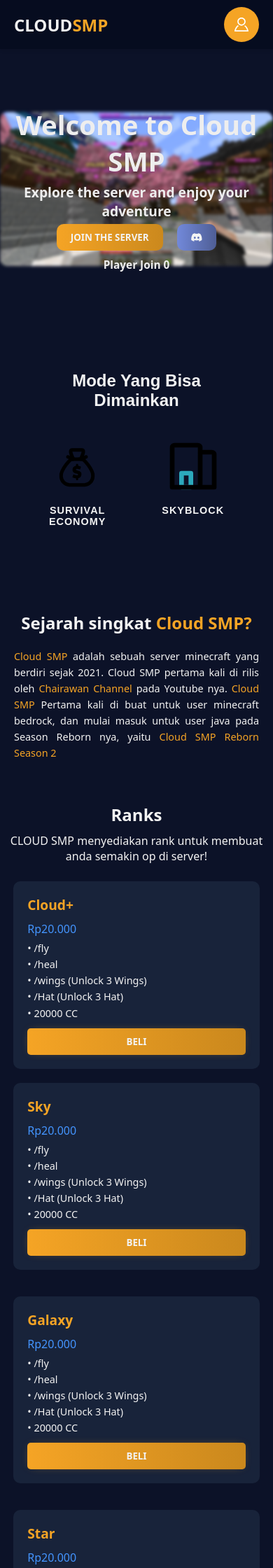
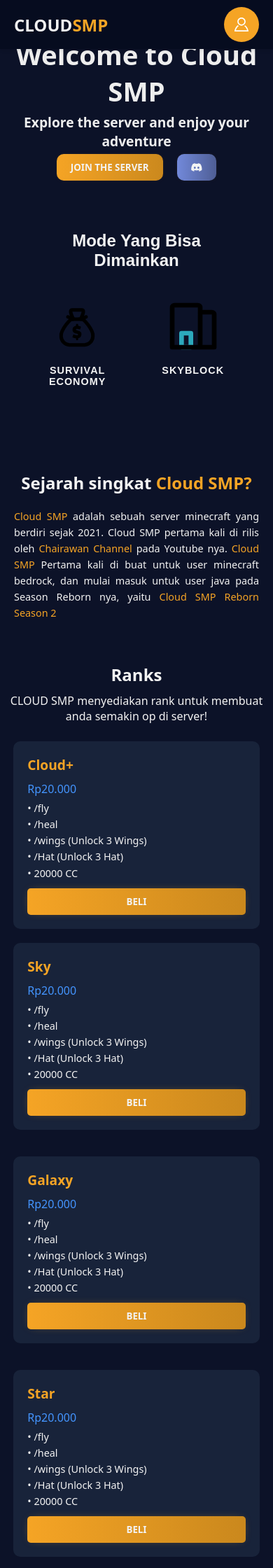
Before and after one commit to ChairawanChannel/CLOUD-SMP, a PHP site: page / in a window 390 px wide. Shown: the top 2240 px of the page at 70% size. Run offline with PHP 8.4, Linux system fonts and the light colour scheme; some libraries are stand-ins or nearby versions; some web fonts are replaced.

Commit message:
fixing carousel height issue

```diff
--- a/assets/css/style.css
+++ b/assets/css/style.css
@@ -1047,6 +1047,7 @@ a {
   .rank-box {
     max-width: 95%;
     padding: 20px;
+    gap: 20px;
     margin-left: 0 auto;
     transition: none;
   }
@@ -1066,11 +1067,13 @@ a {
     transform: none;
   }
 
+
+
   /* Carousel Section */
   .carousel-container {
     position: relative;
     width: 100%;
-    height: 400px;
+    height: 200px;
     overflow: hidden;
     display: flex;
     justify-content: center;
@@ -1135,12 +1138,13 @@ a {
     margin-top: 5px;
   }
 
-  /* Carousel Images */
   .carousel-slide img {
     filter: blur(2px);
     width: 100%;
-    border-radius: 10px;
-    object-fit: cover;
+    height: 100%;
+    display: none;
+    justify-content: center;
+    align-items: center;
   }
 
   /* Carousel Navigation Buttons */
```
